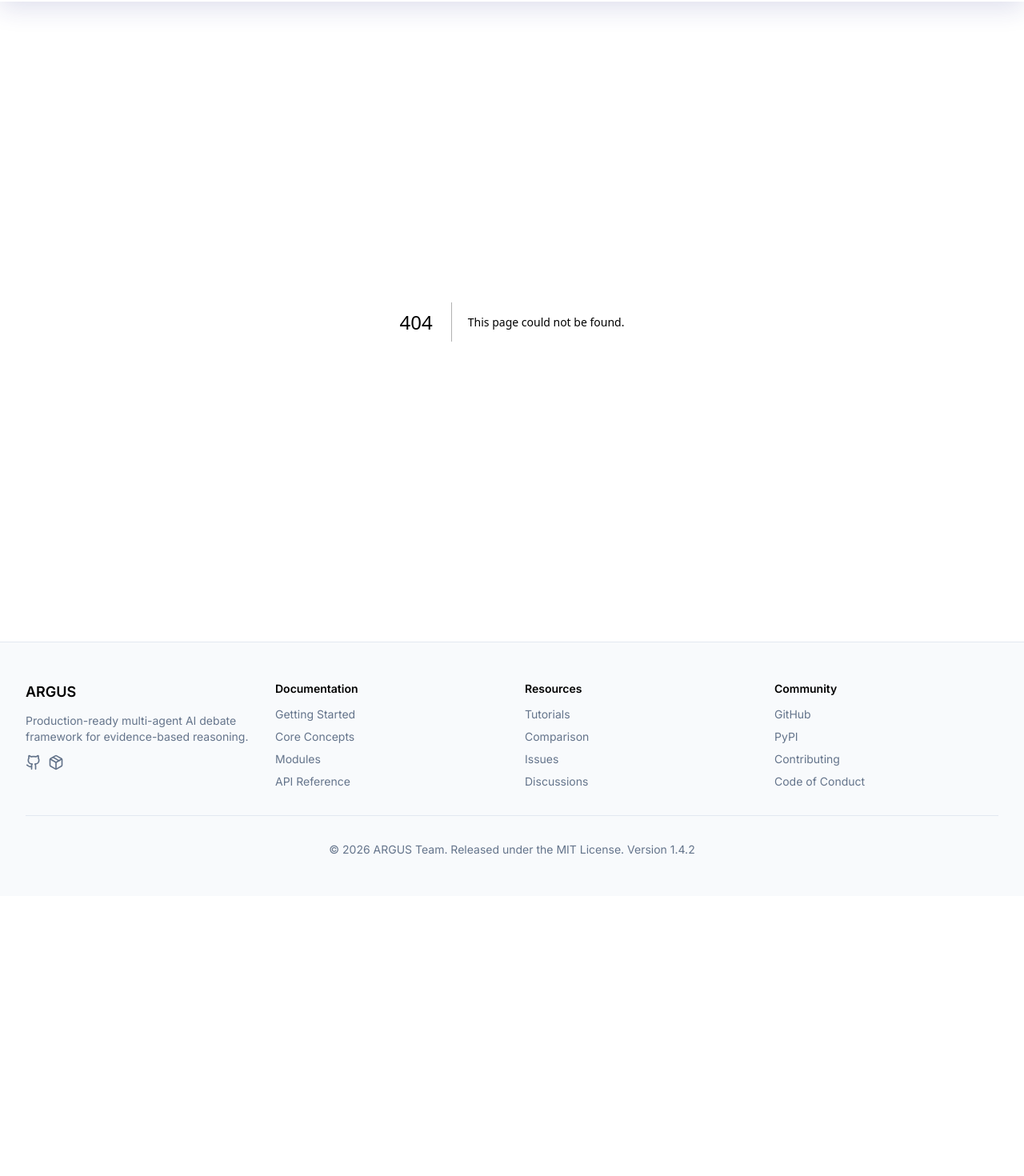
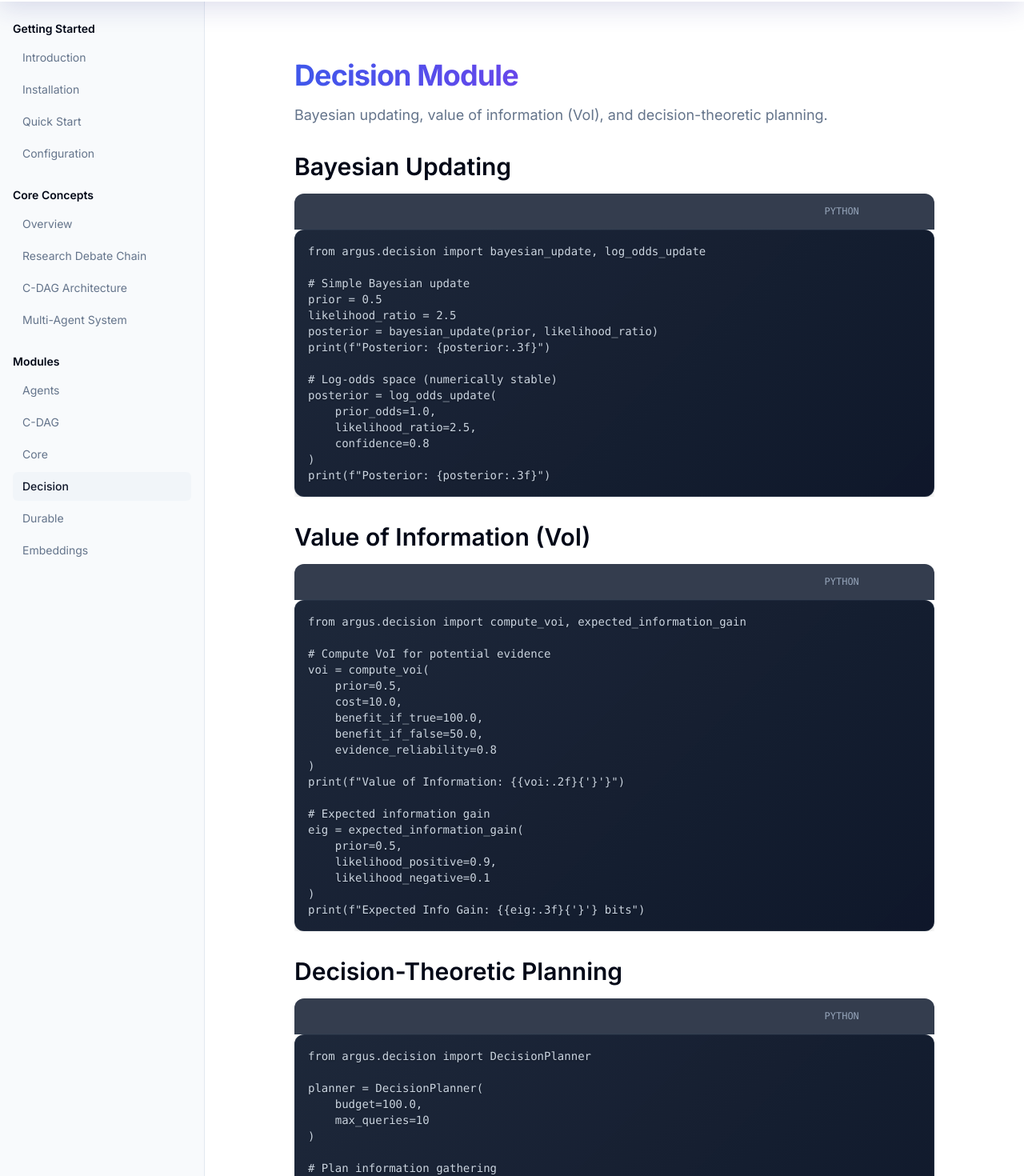
Before and after one commit to Ronit26Mehta/argus-ai-debate, a Next.js app in the folder docs-website/: page /docs/modules/decision in a window 1280 px wide. Before the commit this address had no page. Shown: the part 64-1534 px from the top of the page at 80% size. Before the commit the page ends 1184 px from the top, so only its background shows below. Built offline with nearby package versions, Linux system fonts and the light colour scheme.

Commit message:
page.tsx: Update docs-website/src/app/docs/modules/decision/page.tsx

```diff
--- /dev/null
+++ b/docs-website/src/app/docs/modules/decision/page.tsx
@@ -0,0 +1,120 @@
+import { Metadata } from 'next'
+import { CodeBlock } from '@/components/CodeBlock'
+import { Callout } from '@/components/Callout'
+
+export const metadata: Metadata = {
+    title: 'Decision Module | ARGUS Documentation',
+    description: 'Bayesian updating, value of information, and decision-theoretic planning',
+}
+
+export default function DecisionModulePage() {
+    return (
+        <div className="max-w-4xl mx-auto py-8 px-4">
+            <div className="space-y-8">
+                <div>
+                    <h1 className="text-4xl font-bold tracking-tight gradient-text mb-4">
+                        Decision Module
+                    </h1>
+                    <p className="text-lg text-muted-foreground">
+                        Bayesian updating, value of information (VoI), and decision-theoretic planning.
+                    </p>
+                </div>
+
+                {/* Bayesian Updating */}
+                <section className="space-y-4">
+                    <h2 className="text-3xl font-semibold">Bayesian Updating</h2>
+                    <CodeBlock
+                        code={`from argus.decision import bayesian_update, log_odds_update
+
+# Simple Bayesian update
+prior = 0.5
+likelihood_ratio = 2.5
+posterior = bayesian_update(prior, likelihood_ratio)
+print(f"Posterior: {posterior:.3f}")
+
+# Log-odds space (numerically stable)
+posterior = log_odds_update(
+    prior_odds=1.0,
+    likelihood_ratio=2.5,
+    confidence=0.8
+)
+print(f"Posterior: {posterior:.3f}")`}
+                        language="python"
+                    />
+                </section>
+
+                {/* Value of Information */}
+                <section className="space-y-4">
+                    <h2 className="text-3xl font-semibold">Value of Information (VoI)</h2>
+                    <CodeBlock
+                        code={`from argus.decision import compute_voi, expected_information_gain
+
+# Compute VoI for potential evidence
+voi = compute_voi(
+    prior=0.5,
+    cost=10.0,
+    benefit_if_true=100.0,
+    benefit_if_false=50.0,
+    evidence_reliability=0.8
+)
+print(f"Value of Information: ${'{'}{voi:.2f}{'}'}")
+
+# Expected information gain
+eig = expected_information_gain(
+    prior=0.5,
+    likelihood_positive=0.9,
+    likelihood_negative=0.1
+)
+print(f"Expected Info Gain: ${'{'}{eig:.3f}{'}'} bits")`}
+                        language="python"
+                    />
+                </section>
+
+                {/* Decision Planning */}
+                <section className="space-y-4">
+                    <h2 className="text-3xl font-semibold">Decision-Theoretic Planning</h2>
+                    <CodeBlock
+                        code={`from argus.decision import DecisionPlanner
+
+planner = DecisionPlanner(
+    budget=100.0,
+    max_queries=10
+)
+
+# Plan information gathering
+plan = planner.plan(
+    graph=cdag,
+    proposition_id=prop_id,
+    objective="maximize_posterior_confidence"
+)
+
+for action in plan.actions:
+    print(f"Action: {action.type}")
+    print(f"Expected VoI: {action.expected_voi:.2f}")
+    print(f"Cost: {action.cost:.2f}")`}
+                        language="python"
+                    />
+                </section>
+
+                {/* Next Steps */}
+                <section className="space-y-4">
+                    <h2 className="text-3xl font-semibold">Next Steps</h2>
+                    <div className="grid gap-4 md:grid-cols-3">
+                        <a href="/docs/modules/cdag" className="block p-6 rounded-xl border bg-card hover:shadow-lg transition-all card-hover">
+                            <h3 className="text-lg font-semibold mb-2">C-DAG →</h3>
+                            <p className="text-sm text-muted-foreground">Graph structure</p>
+                        </a>
+                        <a href="/docs/modules/orchestrator" className="block p-6 rounded-xl border bg-card hover:shadow-lg transition-all card-hover">
+                            <h3 className="text-lg font-semibold mb-2">Orchestrator →</h3>
+                            <p className="text-sm text-muted-foreground">Debate orchestration</p>
+                        </a>
+                        <a href="/tutorials" className="block p-6 rounded-xl border bg-card hover:shadow-lg transition-all card-hover">
+                            <h3 className="text-lg font-semibold mb-2">Tutorials →</h3>
+                            <p className="text-sm text-muted-foreground">Practical examples</p>
+                        </a>
+                    </div>
+                </section>
+            </div>
+        </div>
+    )
+}
```
